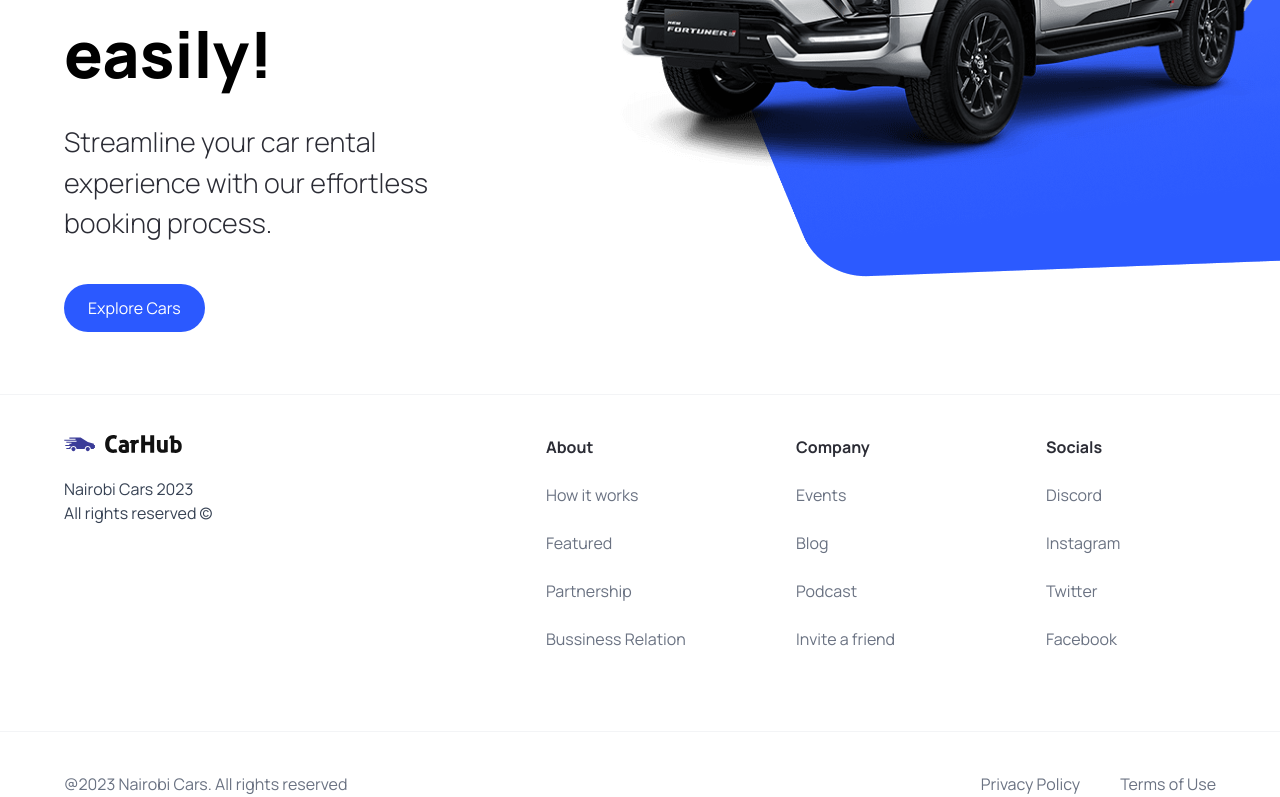
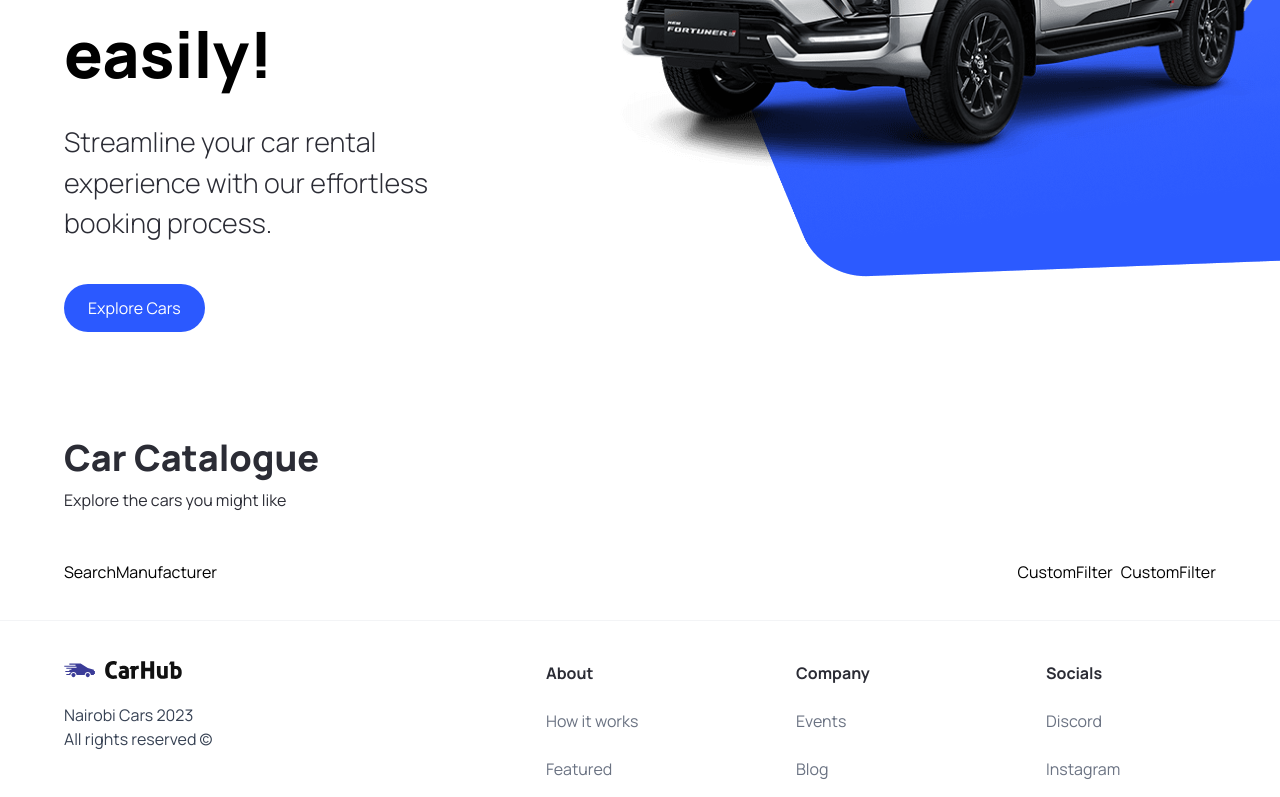
Before and after one commit to Henryoile/Car_Website, a Next.js app: page / in a window 1280 px wide. Shown: the part 426-1223 px from the top of the page. Built offline with nearby package versions, Linux system fonts and the light colour scheme.

Commit message:
Add SearchBar, SearchManufacturer, and CustomFilter components

```diff
--- a/app/page.tsx
+++ b/app/page.tsx
@@ -1,11 +1,35 @@
-import { Hero } from "@/components";
 import Image from "next/image";
+
+import { CustomFilter, Hero, SearchBar } from "@/components";
 
 export default function Home() {
   return (
     <main
       className="overflow-hidden">
         <Hero />
+
+        <div className="mt-12 padding-x padding-y max-width" id="discover">
+          <div className="home__text-container">
+            <h1 className="text-4xl font-extrabold">Car Catalogue</h1>
+            <p>Explore the cars you might like</p>
+          </div>
+
+          <div className="home__filters">
+            <SearchBar />
+
+            <div className="home__filter-container">
+              <CustomFilter
+                title="fuel"
+                containerStyles="bg-primary-blue text-white rounded-full text-sm"
+              />
+              <CustomFilter
+                title="year"
+                containerStyles="bg-white text-primary-blue rounded-full text-sm border border-primary-blue"
+              />
+            </div>
+          </div>
+
+        </div>
     </main>
   )
 }
--- /dev/null
+++ b/components/CustomFilter.tsx
@@ -0,0 +1,9 @@
+import React from 'react'
+
+const CustomFilter = () => {
+  return (
+    <div>CustomFilter</div>
+  )
+}
+
+export default CustomFilter
--- /dev/null
+++ b/components/SearchBar.tsx
@@ -0,0 +1,23 @@
+"use client";
+
+import { useState } from "react"
+
+import { SearchManufacturer } from "./"
+const SearchBar = () => {
+  const [manufacturer, setManufacturer] = useState("")
+  const handlesSearch = () => {
+    // search logic goes here
+  }
+
+  return (
+    <form className="searchbar" onSubmit={handlesSearch}>
+        <div className="searchbar__item">
+          <SearchManufacturer
+            manufacturer={manufacturer} setManufacturer={setManufacturer}
+          />
+        </div>
+    </form>
+  )
+}
+
+export default SearchBar
--- /dev/null
+++ b/components/SearchManufacturer.tsx
@@ -0,0 +1,9 @@
+import { SearchManufacturerProps } from '@/types'
+
+const SearchManufacturer = ({manufacturer, setManufacturer}: SearchManufacturerProps) => {
+  return (
+    <div>SearchManufacturer</div>
+  )
+}
+
+export default SearchManufacturer
--- a/types/index.ts
+++ b/types/index.ts
@@ -6,3 +6,8 @@
     handleClick?: MouseEventHandler<HTMLButtonElement>;
     btnType?: "button" | "submit";
 }
+
+export interface SearchManufacturerProps {
+    manufacturer: string;
+    setManufacturer: (manufacturer: string) => void;
+}
```
Also changed, not shown: components/index.ts (+7 -1 lines).
